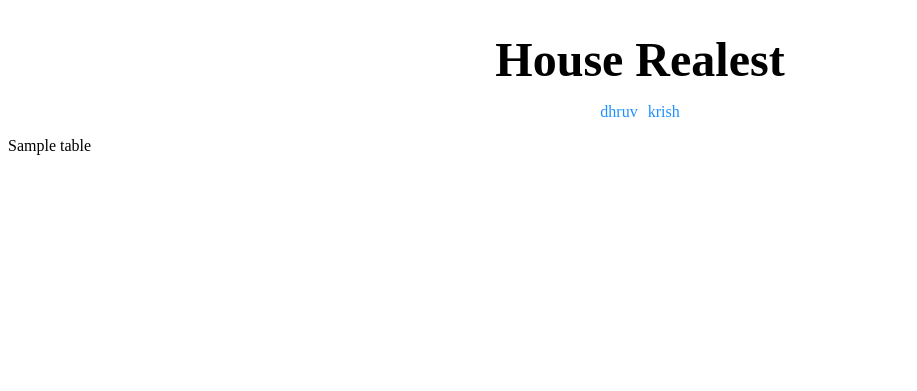
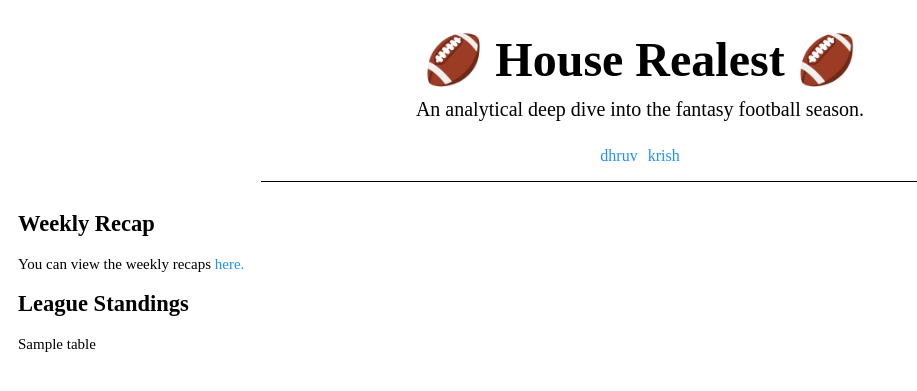
Before and after one commit to dmethi/fantasy-app, a Flask app: template templates/index.html in a window 1280 px wide. Shown: the top 391 px of the page, without its empty margins (0-917 px from the left). Run offline with Flask 2, Linux system fonts and the light colour scheme; the template is opened without the code that fills it: most values are stand-ins (such as "Sample title", 1, 10 or a date in 2020).

Commit message:
finished main page chart

```diff
--- a/static/css/style.css
+++ b/static/css/style.css
@@ -1,10 +1,29 @@
+.content {
+    font-family: 'Avenir';
+    font-size: 15px;
+    padding: 10px;
+}
+
+.subheader {
+    text-align: center;
+    font-family: 'Avenir';
+    font-size: 20px;
+    margin-bottom: -10px;
+}
+
+.separator {
+    border-bottom: 0.25px solid black;
+    width: 60%;
+    margin: auto;
+}
+
 h1 {
     font-family: 'Avenir';
     font-style: normal;
     font-weight: 600;
     text-align: center;
     font-size: 3em;
-    margin-bottom: 0px;
+    margin-bottom: -10px;
 }
 
 .nav {
@@ -15,7 +34,6 @@ h1 {
     align-items: center;
 }
 
-
 a {
     text-decoration: none;
     color: dodgerblue;
@@ -24,6 +42,10 @@ a {
 table {
     font-family: 'Avenir';
     border-collapse: collapse;
-    width: 60%;
-    margin: auto;
+    width: 100%;
 }
+
+th {
+    height: 20px;
+    border-bottom: 0.5px solid black;
+}
--- a/templates/base.html
+++ b/templates/base.html
@@ -5,6 +5,15 @@
     <link rel="stylesheet" href="{{ url_for('static', filename= 'css/style.css') }}">
     <title>{% block title %} Test {% endblock %}</title>
 </head>
+<div class="header">
+    <h1>🏈 House Realest 🏈</h1>
+    <div class="subheader"><p>An analytical deep dive into the fantasy football season.</p></div>
+    <div class="nav">
+       <p><a href="{{ url_for('function', variable='dhruv')}}">dhruv</a></p>
+       <p><a href="{{ url_for('function', variable='krish')}}">krish</a></p>
+    </div>
+    <div class="separator"></div>
+ </div>
 <body>
     <div className="body">
         {% block content %} {% endblock %}
--- a/templates/index.html
+++ b/templates/index.html
@@ -3,15 +3,14 @@
 {% block title %} House Realest {% endblock %}
 
 {% block content %}
+
 <body>
-   <div class="header">
-      <h1>House Realest</h1>
-      <div class="nav">
-         <p><a href="{{ url_for('function', variable='dhruv')}}">dhruv</a></p>
-         <p><a href="{{ url_for('function', variable='krish')}}">krish</a></p>
+   <div class="content">
+      <h2>Weekly Recap</h2>
+      <div class="recap-text">
+         You can view the weekly recaps <a href="https://houserealest.substack.com/">here.</a>
       </div>
-   </div>
-   <div class="body">
+      <h2>League Standings</h2>
       <div class="homepage-table">
          {{ tables[0] | safe }}
       </div>
```
Also changed, not shown: dataviz.py (+4 -9 lines).
